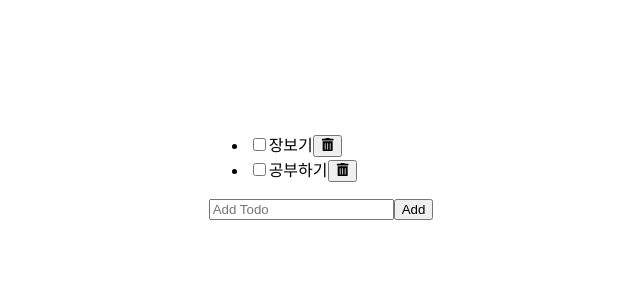
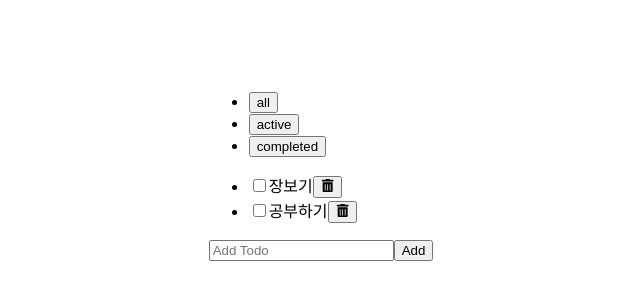
Before and after one commit to huckjoo/react-todo, a React (Create React App) app: page / in a window 1280 px wide. Shown: the part 232-532 px from the top of the page, without its empty margins (319-959 px from the left). Built offline with nearby package versions, Linux system fonts and the light colour scheme.

Commit message:
feat: 헤더 필터링 추가

```diff
--- a/src/AppClone.jsx
+++ b/src/AppClone.jsx
@@ -1,10 +1,16 @@
-import React from 'react';
+import React, { useState } from 'react';
 import TodoList from './components/TodoList/TodoList';
+import Header from './components/Header/Header';
 
-export default function App1() {
+const filters = ['all', 'active', 'completed']
+
+export default function AppClone() {
+  const [filter, setFilter] = useState(filters[0]);
+
   return (
     <div>
-      <TodoList />
+      <Header filters={filters} filter={filter} onFilterChange={setFilter} />
+      <TodoList filter={filter} />
     </div>
   );
 }
--- /dev/null
+++ b/src/components/Header/Header.jsx
@@ -0,0 +1,13 @@
+import React from 'react';
+
+export default function Header({ filters, filter, onFilterChange }) {
+  return <header>
+    <ul>
+      {filters.map((value, index) => (
+        <li key={index}>
+          <button onClick={() => onFilterChange(value)}>{value}</button>
+        </li>
+      ))}
+    </ul>
+  </header>
+}
--- a/src/components/TodoList/TodoList.jsx
+++ b/src/components/TodoList/TodoList.jsx
@@ -2,7 +2,7 @@ import React, { useState } from 'react';
 import AddTodo from '../AddTodo/AddTodo.jsx';
 import Todo from '../Todo/Todo.jsx';
 
-export default function TodoList() {
+export default function TodoList({ filter }) {
   const [todos, setTodos] = useState([{ id: '123', text: '장보기', status: 'active' }, { id: '124', text: '공부하기', status: 'active' }])
   const handleAdd = (todo) => {
     setTodos([...todos, todo]);
@@ -13,14 +13,23 @@ export default function TodoList() {
   const handleDelete = (deleted) => {
     setTodos(todos.filter(t => t.id !== deleted.id));
   }
+  const filtered = getFilteredItems(todos, filter);
+
   return (
     <section>
       <ul>
-        {todos.map((item) => (
+        {filtered.map((item) => (
           <Todo key={item.id} todo={item} onUpdate={handleUpdate} onDelete={handleDelete} />
         ))}
       </ul>
       <AddTodo onAdd={handleAdd} />
     </section>
   );
+
 }
+
+function getFilteredItems(todos, filter) {
+  if (filter === 'all') return todos;
+
+  return todos.filter((todo) => todo.status === filter)
+}
```
